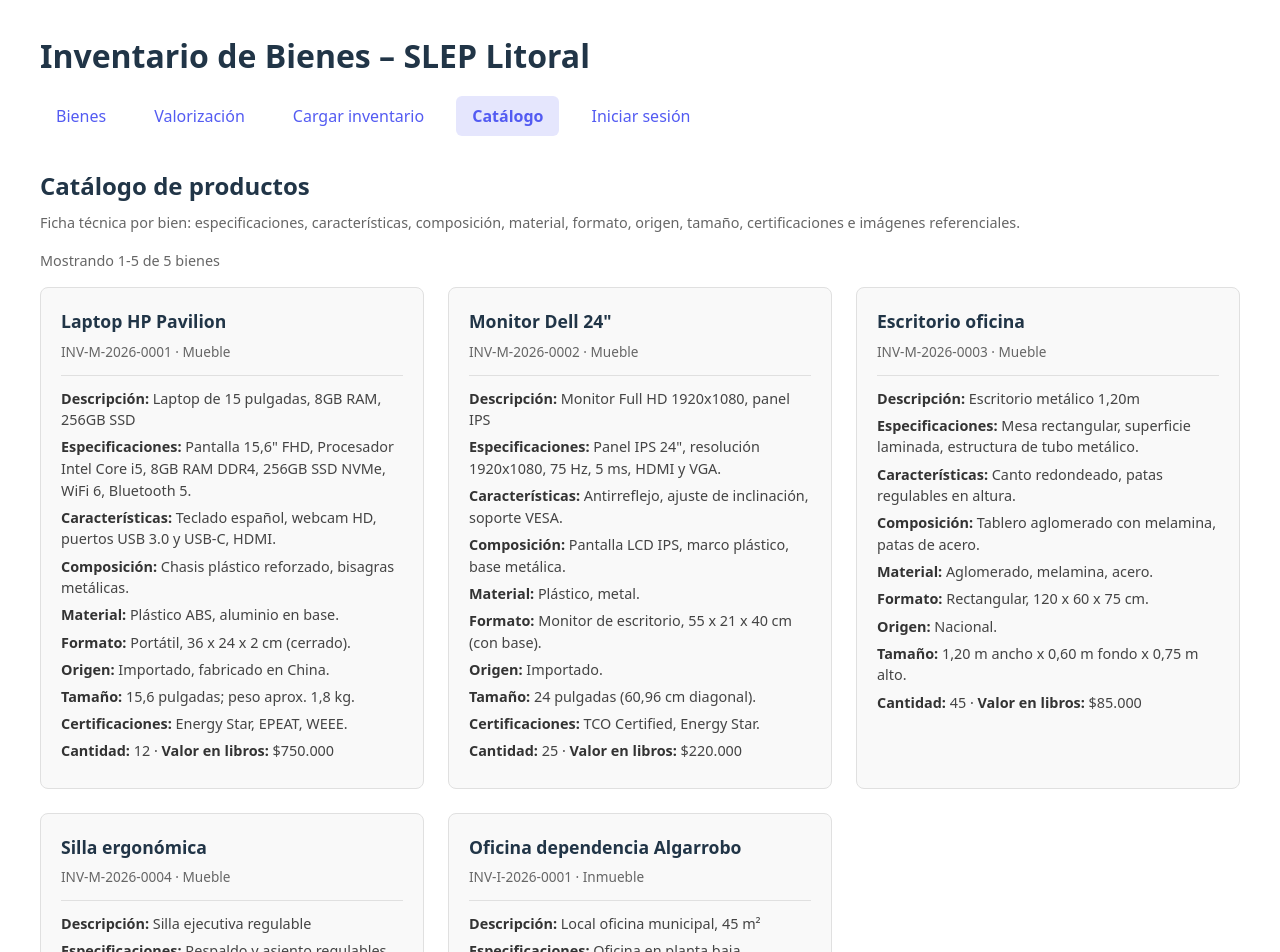
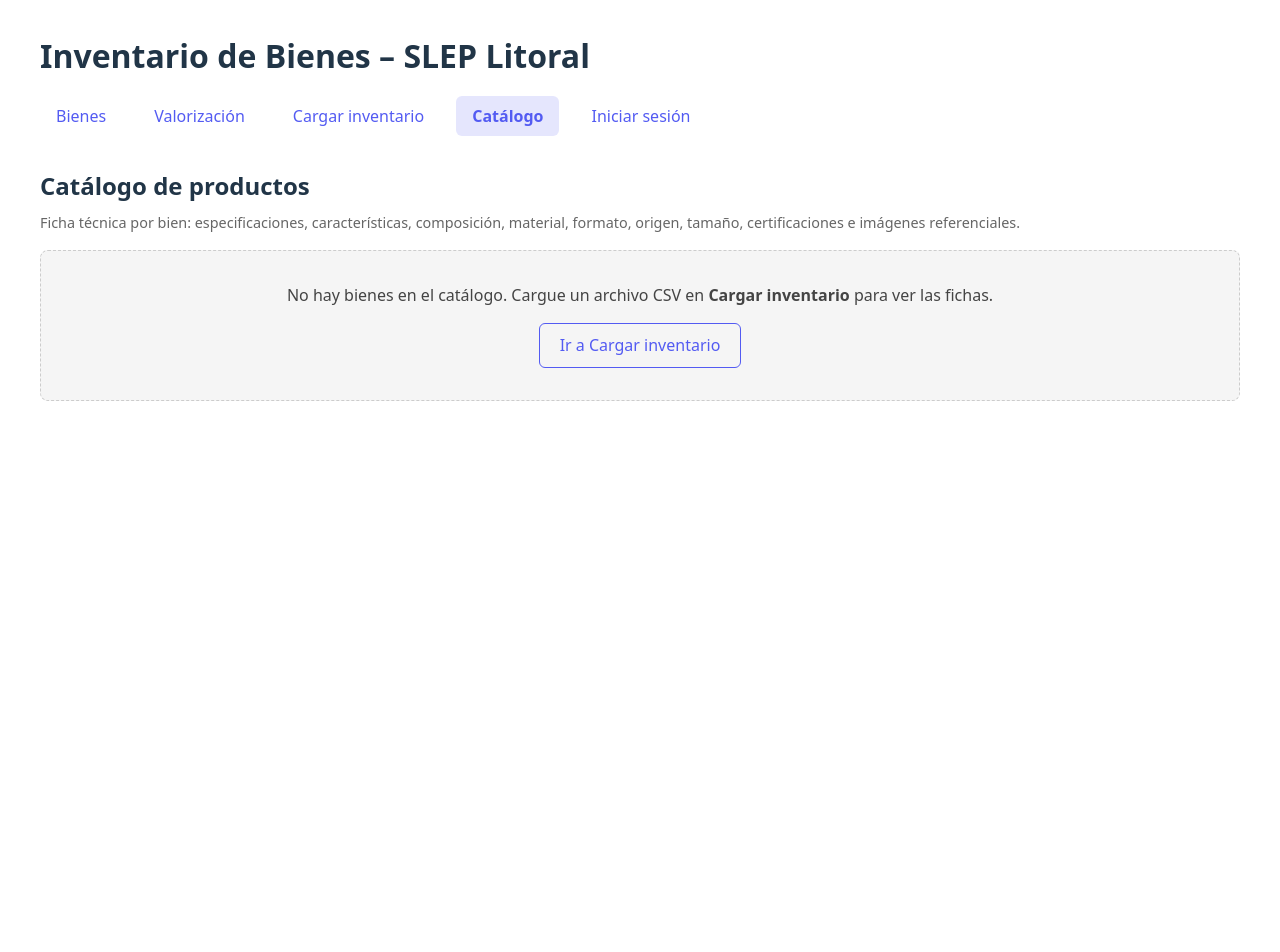
Before and after one commit to FelipeOctavio87/Proyecto-Inventario-, a React (Vite) app: page /catalogo in a window 1280 px wide. Shown: the top 952 px of the page. After the commit the page ends 800 px from the top, so only its background shows below. Built offline with nearby package versions, Linux system fonts and the light colour scheme.

Commit message:
Cambio s nuevamente hacia un sistema más general de Inventario

```diff
--- a/src/components/CostEarningTable.jsx
+++ b/src/components/CostEarningTable.jsx
@@ -1,3 +1,4 @@
+import { Link } from 'react-router-dom'
 import { useProducts } from '../hooks/useProducts'
 import { usePagination } from '../hooks/usePagination'
 import { TIPO_BIEN } from '../types/product'
@@ -15,17 +16,32 @@ const CostEarningTable = () => {
     return <p className="cost-earning__loading">Cargando...</p>
   }
 
+  if (totalCount === 0) {
+    return (
+      <section className="cost-earning">
+        <h2 className="cost-earning__title">Valorización de activos</h2>
+        <p className="cost-earning__subtitle">Conciliación contable y valor en libros – informe al 06.04.2026</p>
+        <div className="cost-earning__empty" role="status">
+          <p className="cost-earning__empty-text">
+            No hay bienes cargados. Cargue un archivo CSV en <strong>Cargar inventario</strong> para ver la valorización.
+          </p>
+          <Link to="/import" className="cost-earning__empty-link">
+            Ir a Cargar inventario
+          </Link>
+        </div>
+      </section>
+    )
+  }
+
   const totalGeneral = products.reduce((sum, p) => sum + totalValorizacion(p), 0)
 
   return (
     <section className="cost-earning">
       <h2 className="cost-earning__title">Valorización de activos</h2>
       <p className="cost-earning__subtitle">Conciliación contable y valor en libros – informe al 06.04.2026</p>
-      {totalCount > 0 && (
-        <p className="cost-earning__pagination-info">
-          Mostrando {from}-{to} de {totalCount} bienes
-        </p>
-      )}
+      <p className="cost-earning__pagination-info">
+        Mostrando {from}-{to} de {totalCount} bienes
+      </p>
       <div className="product-table-wrapper">
         <table className="product-table">
           <thead>
--- a/src/components/ProductList.jsx
+++ b/src/components/ProductList.jsx
@@ -1,4 +1,5 @@
 import { useState } from 'react'
+import { Link } from 'react-router-dom'
 import { useProducts } from '../hooks/useProducts'
 import { usePagination } from '../hooks/usePagination'
 import { TIPO_BIEN, ESTADO_VERIFICACION } from '../types/product'
@@ -16,15 +17,31 @@ const ProductList = () => {
     return <p className="product-list__loading">Cargando bienes...</p>
   }
 
+  if (totalCount === 0) {
+    return (
+      <section className="product-list">
+        <h2 className="product-list__title">Inventario de bienes muebles e inmuebles</h2>
+        <p className="product-list__subtitle">Corte 28.02.2026 – SLEP Litoral (Ley N° 24.040)</p>
+        <div className="product-list__empty" role="status">
+          <p className="product-list__empty-text">
+            No hay bienes cargados. Los bienes se muestran aquí solo después de cargar un archivo CSV en la pestaña
+            <strong> Cargar inventario</strong>.
+          </p>
+          <Link to="/import" className="product-list__empty-link">
+            Ir a Cargar inventario
+          </Link>
+        </div>
+      </section>
+    )
+  }
+
   return (
     <section className="product-list">
       <h2 className="product-list__title">Inventario de bienes muebles e inmuebles</h2>
       <p className="product-list__subtitle">Corte 28.02.2026 – SLEP Litoral (Ley N° 24.040)</p>
-      {totalCount > 0 && (
-        <p className="product-list__pagination-info">
-          Mostrando {from}-{to} de {totalCount} bienes
-        </p>
-      )}
+      <p className="product-list__pagination-info">
+        Mostrando {from}-{to} de {totalCount} bienes
+      </p>
       <div className="product-table-wrapper">
         <table className="product-table">
           <thead>
--- a/src/data/products.js
+++ b/src/data/products.js
@@ -1,117 +1,9 @@
 /**
- * Datos dummy de bienes (Municipalidad de Algarrobo / SLEP Litoral).
- * Incluye ficha técnica y catálogo: especificaciones, material, certificaciones, imágenes, etc.
+ * Inventario inicial de bienes (Municipalidad de Algarrobo / SLEP Litoral).
+ * Vacío al inicio: los bienes se cargan únicamente desde la pestaña "Cargar inventario" (CSV).
+ * Estructura de cada ítem: name, codigoInventario, tipoBien, description, quantity, valorLibros,
+ * estadoVerificacion, especificaciones, caracteristicas, composicion, material, formato, origen, tamano,
+ * certificaciones, imagenesReferenciales.
  */
 
-export const products = [
-  {
-    id: 1,
-    name: 'Laptop HP Pavilion',
-    sku: 'SKU-001',
-    codigoInventario: 'INV-M-2026-0001',
-    tipoBien: 'mueble',
-    description: 'Laptop de 15 pulgadas, 8GB RAM, 256GB SSD',
-    quantity: 12,
-    price: 899.99,
-    cost: 620,
-    valorLibros: 750000,
-    estadoVerificacion: 'verificado_terreno',
-    especificaciones: 'Pantalla 15,6" FHD, Procesador Intel Core i5, 8GB RAM DDR4, 256GB SSD NVMe, WiFi 6, Bluetooth 5.',
-    caracteristicas: 'Teclado español, webcam HD, puertos USB 3.0 y USB-C, HDMI.',
-    composicion: 'Chasis plástico reforzado, bisagras metálicas.',
-    material: 'Plástico ABS, aluminio en base.',
-    formato: 'Portátil, 36 x 24 x 2 cm (cerrado).',
-    origen: 'Importado, fabricado en China.',
-    tamano: '15,6 pulgadas; peso aprox. 1,8 kg.',
-    certificaciones: 'Energy Star, EPEAT, WEEE.',
-    imagenesReferenciales: [],
-  },
-  {
-    id: 2,
-    name: 'Monitor Dell 24"',
-    sku: 'SKU-002',
-    codigoInventario: 'INV-M-2026-0002',
-    tipoBien: 'mueble',
-    description: 'Monitor Full HD 1920x1080, panel IPS',
-    quantity: 25,
-    price: 249.99,
-    cost: 165,
-    valorLibros: 220000,
-    estadoVerificacion: 'verificado_terreno',
-    especificaciones: 'Panel IPS 24", resolución 1920x1080, 75 Hz, 5 ms, HDMI y VGA.',
-    caracteristicas: 'Antirreflejo, ajuste de inclinación, soporte VESA.',
-    composicion: 'Pantalla LCD IPS, marco plástico, base metálica.',
-    material: 'Plástico, metal.',
-    formato: 'Monitor de escritorio, 55 x 21 x 40 cm (con base).',
-    origen: 'Importado.',
-    tamano: '24 pulgadas (60,96 cm diagonal).',
-    certificaciones: 'TCO Certified, Energy Star.',
-    imagenesReferenciales: [],
-  },
-  {
-    id: 3,
-    name: 'Escritorio oficina',
-    sku: 'SKU-003',
-    codigoInventario: 'INV-M-2026-0003',
-    tipoBien: 'mueble',
-    description: 'Escritorio metálico 1,20m',
-    quantity: 45,
-    price: 89.99,
-    cost: 48,
-    valorLibros: 85000,
-    estadoVerificacion: 'teorico',
-    especificaciones: 'Mesa rectangular, superficie laminada, estructura de tubo metálico.',
-    caracteristicas: 'Canto redondeado, patas regulables en altura.',
-    composicion: 'Tablero aglomerado con melamina, patas de acero.',
-    material: 'Aglomerado, melamina, acero.',
-    formato: 'Rectangular, 120 x 60 x 75 cm.',
-    origen: 'Nacional.',
-    tamano: '1,20 m ancho x 0,60 m fondo x 0,75 m alto.',
-    certificaciones: '',
-    imagenesReferenciales: [],
-  },
-  {
-    id: 4,
-    name: 'Silla ergonómica',
-    sku: 'SKU-004',
-    codigoInventario: 'INV-M-2026-0004',
-    tipoBien: 'mueble',
-    description: 'Silla ejecutiva regulable',
-    quantity: 80,
-    price: 34.99,
-    cost: 18,
-    valorLibros: 45000,
-    estadoVerificacion: 'verificado_terreno',
-    especificaciones: 'Respaldo y asiento regulables, reposabrazos, base de 5 ruedas.',
-    caracteristicas: 'Malla transpirable en respaldo, espuma en asiento.',
-    composicion: 'Estructura metálica, malla sintética, espuma de poliuretano.',
-    material: 'Acero, malla, espuma, nylon.',
-    formato: 'Silla de oficina con ruedas.',
-    origen: 'Importado.',
-    tamano: 'Ajustable; aprox. 65 x 65 x 110 cm (alto máx.).',
-    certificaciones: 'BIFMA.',
-    imagenesReferenciales: [],
-  },
-  {
-    id: 5,
-    name: 'Oficina dependencia Algarrobo',
-    sku: 'INM-001',
-    codigoInventario: 'INV-I-2026-0001',
-    tipoBien: 'inmueble',
-    description: 'Local oficina municipal, 45 m²',
-    quantity: 1,
-    price: 0,
-    cost: 0,
-    valorLibros: 12500000,
-    estadoVerificacion: 'verificado_terreno',
-    especificaciones: 'Oficina en planta baja, iluminación natural, instalación eléctrica y climatización.',
-    caracteristicas: 'Ventanas a calle, baño contiguo.',
-    composicion: 'Construcción en hormigón y tabiquería.',
-    material: 'Hormigón, yeso, vidrio.',
-    formato: 'Local rectangular, 45 m² útiles.',
-    origen: 'Nacional.',
-    tamano: '45 m² (aprox. 6 x 7,5 m).',
-    certificaciones: '',
-    imagenesReferenciales: [],
-  },
-]
+export const products = []
--- a/src/index.css
+++ b/src/index.css
@@ -194,6 +194,42 @@ body {
 .cost-earning__loading {
   text-align: center;
   padding: 2rem;
+}
+
+.product-list__empty,
+.cost-earning__empty,
+.catalogo__empty {
+  padding: 2rem;
+  text-align: center;
+  border: 1px dashed #444;
+  border-radius: 8px;
+  background-color: rgba(0, 0, 0, 0.2);
+}
+
+.product-list__empty-text,
+.cost-earning__empty-text,
+.catalogo__empty-text {
+  margin: 0 0 1rem;
+  color: rgba(255, 255, 255, 0.85);
+}
+
+.product-list__empty-link,
+.cost-earning__empty-link,
+.catalogo__empty-link {
+  display: inline-block;
+  padding: 0.6rem 1.2rem;
+  font-weight: 500;
+  color: #646cff;
+  background: transparent;
+  border: 1px solid #646cff;
+  border-radius: 6px;
+  text-decoration: none;
+}
+
+.product-list__empty-link:hover,
+.cost-earning__empty-link:hover,
+.catalogo__empty-link:hover {
+  background-color: rgba(100, 108, 255, 0.1);
 }
 
 .product-list__pagination-info,
@@ -785,4 +821,26 @@ body {
   .catalogo__pagination-info {
     color: #666;
   }
+  .product-list__empty,
+  .cost-earning__empty,
+  .catalogo__empty {
+    border-color: #ccc;
+    background-color: #f5f5f5;
+  }
+  .product-list__empty-text,
+  .cost-earning__empty-text,
+  .catalogo__empty-text {
+    color: #444;
+  }
+  .product-list__empty-link,
+  .cost-earning__empty-link,
+  .catalogo__empty-link {
+    color: #535bf2;
+    border-color: #535bf2;
+  }
+  .product-list__empty-link:hover,
+  .cost-earning__empty-link:hover,
+  .catalogo__empty-link:hover {
+    background-color: rgba(83, 91, 242, 0.1);
+  }
 }
--- a/src/pages/CatalogoPage.jsx
+++ b/src/pages/CatalogoPage.jsx
@@ -1,3 +1,4 @@
+import { Link } from 'react-router-dom'
 import { useProducts } from '../hooks/useProducts'
 import { usePagination } from '../hooks/usePagination'
 import FichaTecnicaCard from '../components/FichaTecnicaCard'
@@ -15,6 +16,28 @@ const CatalogoPage = () => {
     return <p className="catalogo__loading">Cargando catálogo...</p>
   }
 
+  if (totalCount === 0) {
+    return (
+      <div className="page catalogo-page">
+        <section className="catalogo">
+          <h2 className="catalogo__title">Catálogo de productos</h2>
+          <p className="catalogo__subtitle">
+            Ficha técnica por bien: especificaciones, características, composición, material, formato, origen, tamaño,
+            certificaciones e imágenes referenciales.
+          </p>
+          <div className="catalogo__empty" role="status">
+            <p className="catalogo__empty-text">
+              No hay bienes en el catálogo. Cargue un archivo CSV en <strong>Cargar inventario</strong> para ver las fichas.
+            </p>
+            <Link to="/import" className="catalogo__empty-link">
+              Ir a Cargar inventario
+            </Link>
+          </div>
+        </section>
+      </div>
+    )
+  }
+
   return (
     <div className="page catalogo-page">
       <section className="catalogo">
@@ -23,11 +46,9 @@ const CatalogoPage = () => {
           Ficha técnica por bien: especificaciones, características, composición, material, formato, origen, tamaño,
           certificaciones e imágenes referenciales.
         </p>
-        {totalCount > 0 && (
-          <p className="catalogo__pagination-info">
-            Mostrando {from}-{to} de {totalCount} bienes
-          </p>
-        )}
+        <p className="catalogo__pagination-info">
+          Mostrando {from}-{to} de {totalCount} bienes
+        </p>
         <div className="catalogo__grid">
           {pageItems.map((product) => (
             <FichaTecnicaCard key={product.id} product={product} />
```
